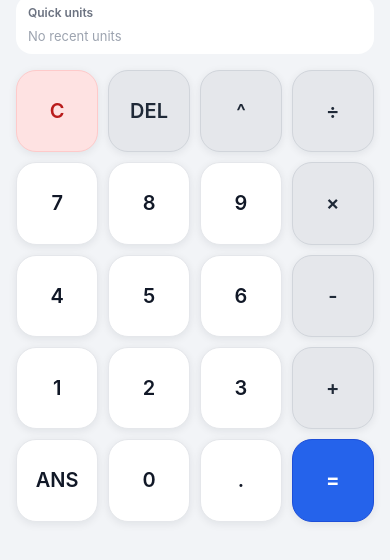
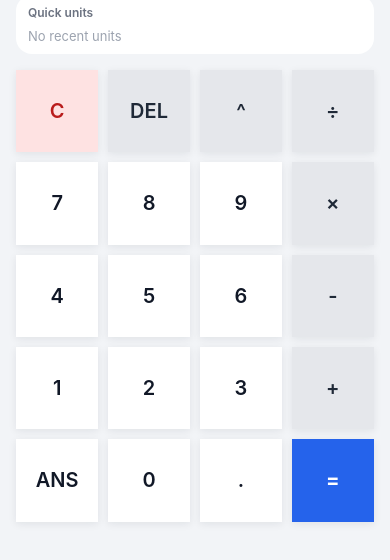
Before and after one commit to bobwillrulex/Unit-Calculator, a React Native app: screen / in a window 390 px wide. Shown: the part 242-802 px from the top of the page. Built offline with nearby package versions, Linux system fonts and the light colour scheme.

Commit message:
Adjust keypad shape, spacing, and button borders

```diff
--- a/src/screens/HomeScreen.tsx
+++ b/src/screens/HomeScreen.tsx
@@ -688,7 +688,7 @@ const styles = StyleSheet.create({
     backgroundColor: '#f2f4f7',
     paddingTop: (Platform.OS === 'android' ? (StatusBar.currentHeight ?? 0) : 18) + 12,
     paddingHorizontal: 16,
-    paddingBottom: Platform.OS === 'ios' ? 30 : 22,
+    paddingBottom: 16,
   },
   topBar: {
     flexDirection: 'row',
@@ -826,14 +826,12 @@ const styles = StyleSheet.create({
     justifyContent: 'space-between',
     alignContent: 'flex-start',
     marginTop: 4,
-    paddingBottom: 8,
+    paddingBottom: 0,
   },
   key: {
     aspectRatio: 1,
-    borderRadius: 20,
+    borderRadius: 0,
     backgroundColor: '#ffffff',
-    borderWidth: 1,
-    borderColor: '#e5e7eb',
     alignItems: 'center',
     justifyContent: 'center',
     marginBottom: 10,
@@ -845,15 +843,12 @@ const styles = StyleSheet.create({
   },
   keyOperator: {
     backgroundColor: '#e5e7eb',
-    borderColor: '#d1d5db',
   },
   keyAccent: {
     backgroundColor: '#2563eb',
-    borderColor: '#1d4ed8',
   },
   keyDanger: {
     backgroundColor: '#fee2e2',
-    borderColor: '#fecaca',
   },
   keyPressed: {
     backgroundColor: '#f3f4f6',
```
